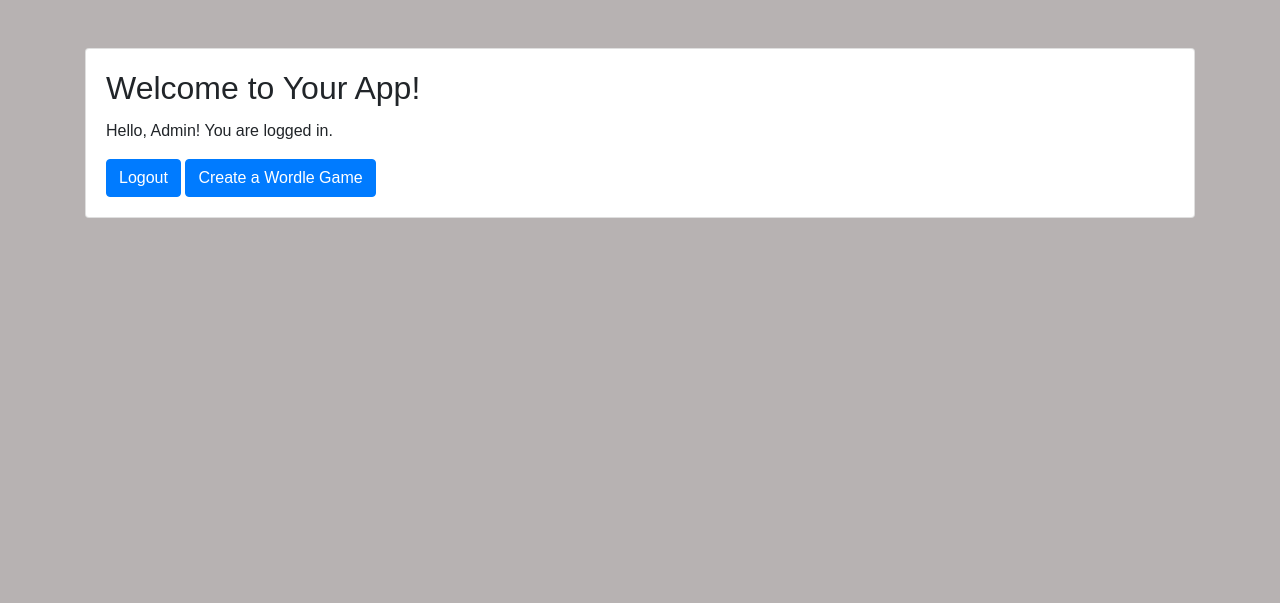
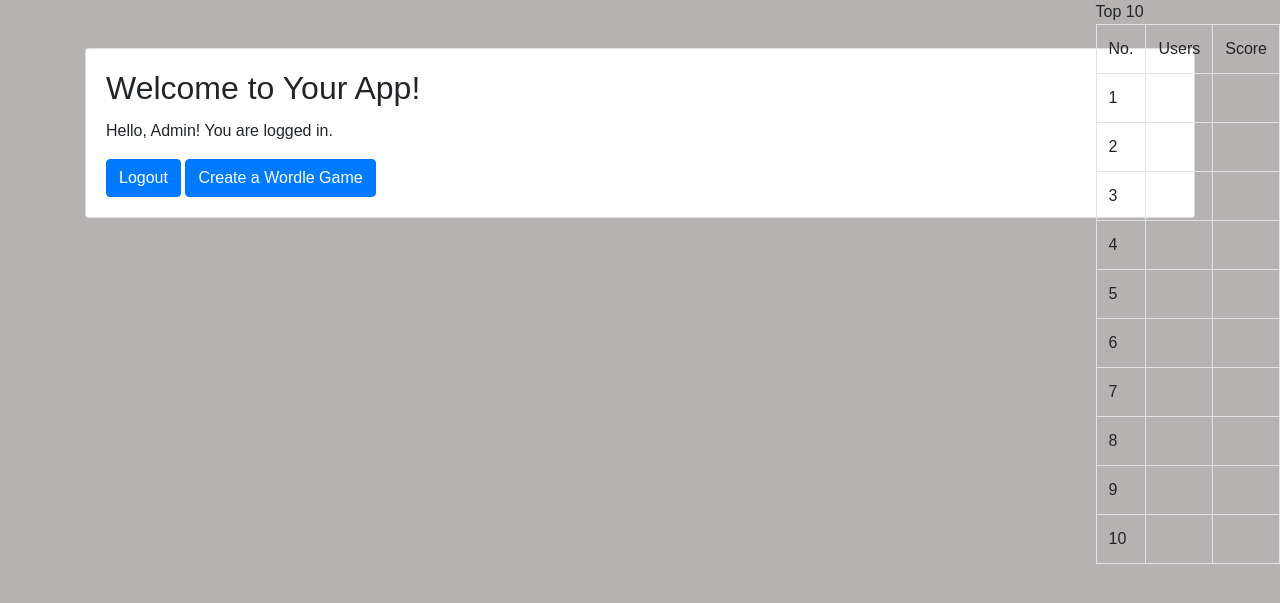
Before and after one commit to riceEx/CITS3403-project, a Flask app: page /home in a window 1280 px wide. Shown: the top 603 px of the page. Run offline with Flask 3, Linux system fonts and the light colour scheme; a user stored in the database is signed in; some libraries are stand-ins or nearby versions.

Commit message:
added a leaderboard table that requires data from db
this is just a skeleton for now

```diff
--- a/static/css/style.css
+++ b/static/css/style.css
@@ -2,3 +2,8 @@ body{
     font-family: Arial, Helvetica, sans-serif;
     background-color: rgb(183, 178, 178);
 }
+.tablecontainer {
+    position: absolute;
+    top: 0;
+    right: 0;
+}
--- a/templates/home.html
+++ b/templates/home.html
@@ -24,6 +24,73 @@
     </div>
 </div>
 
+
+
+<!--div for leaderboard-->
+<div class="tablecontainer">
+    <header>Top 10</header>
+    <table class="table table-bordered">
+        <tr>
+            <td>No.</td>
+            <td>Users</td>
+            <td>Score</td>
+        </tr>
+        <tr>
+            <td>1</td>
+            <td></td>
+            <td></td>
+        </tr>
+        <tr>
+            <td>2</td>
+            <td></td>
+            <td></td>
+        </tr>
+        <tr>
+            <td>3</td>
+            <td></td>
+            <td></td>
+        </tr>
+        <tr>
+            <td>4</td>
+            <td></td>
+            <td></td>
+        </tr>
+        <tr>
+            <td>5</td>
+            <td></td>
+            <td></td>
+        </tr>
+        <tr>
+            <td>6</td>
+            <td></td>
+            <td></td>
+        </tr>
+        <tr>
+            <td>7</td>
+            <td></td>
+            <td></td>
+        </tr>
+        <tr>
+            <td>8</td>
+            <td></td>
+            <td></td>
+        </tr>
+        <tr>
+            <td>9</td>
+            <td></td>
+        </tr>
+        <tr>
+            <td>10</td>
+            <td></td>
+            <td></td>
+        </tr>
+    </table>
+</div>
+
+
+
+
+
 <script src="https://code.jquery.com/jquery-3.5.1.min.js"></script>
 </body>
 </html>
```
